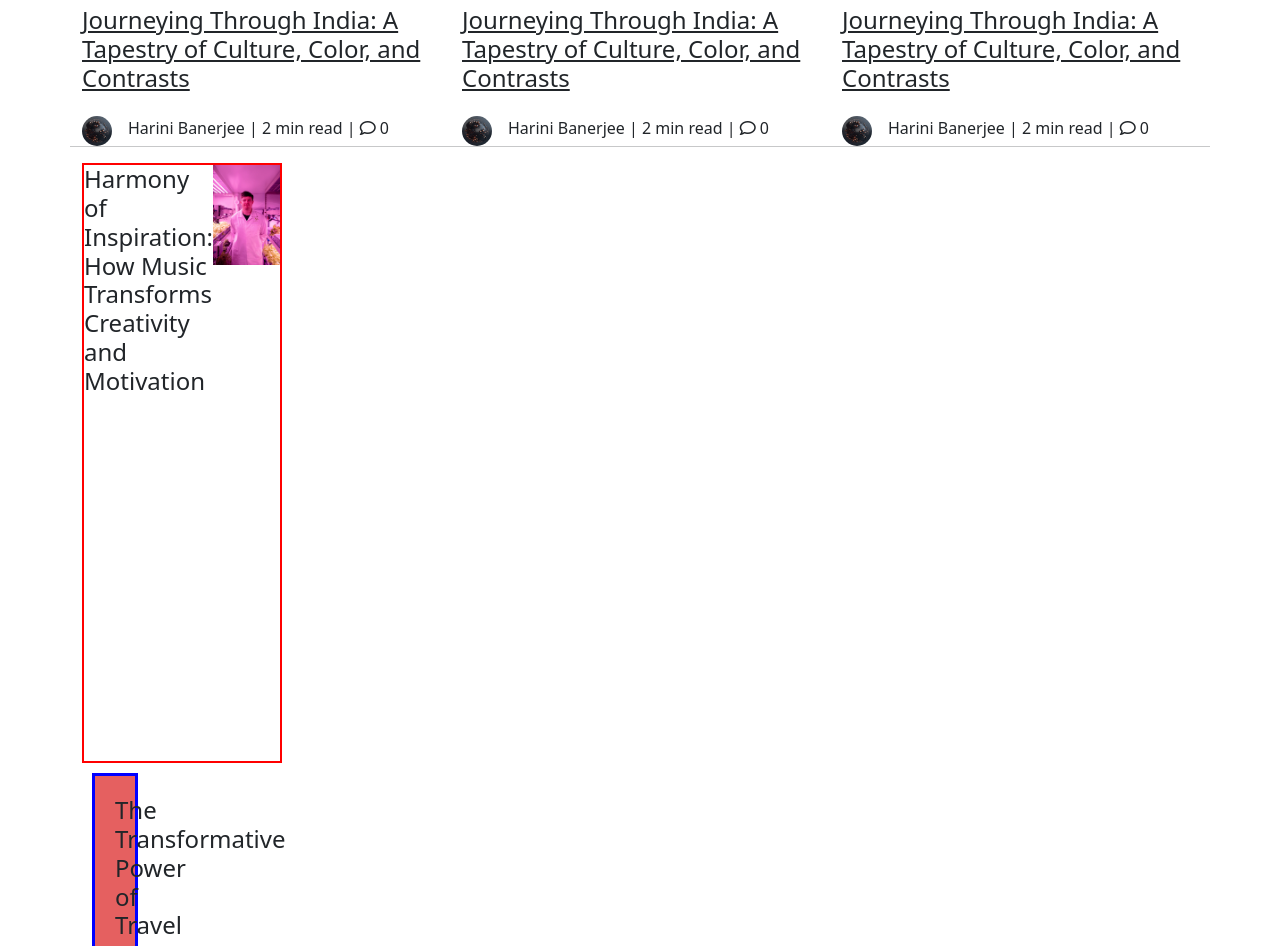
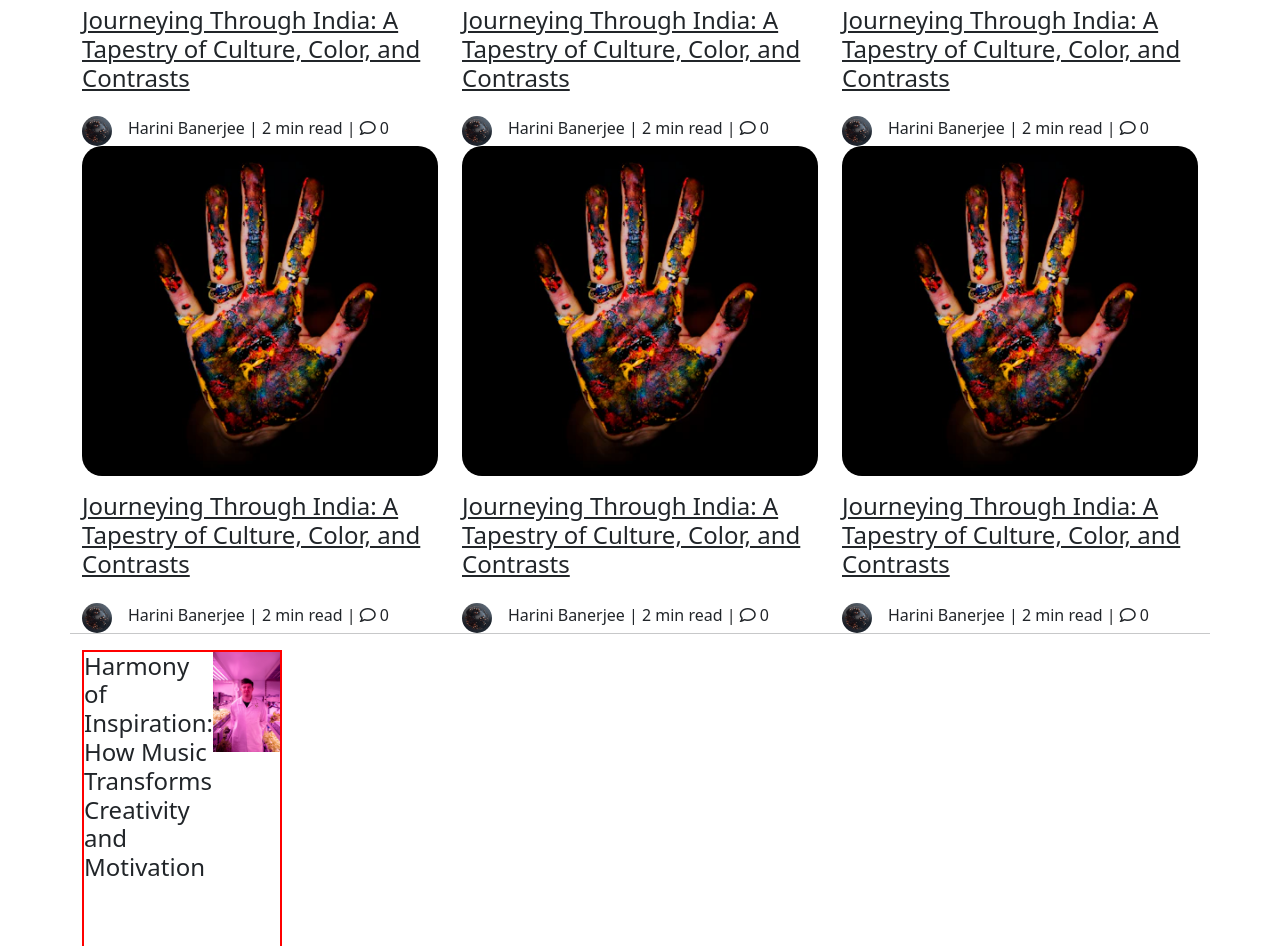
Before and after one commit to codeshrama-cloud/Sucharu, a plain HTML site: page index.html in a window 1280 px wide. Shown: the part 2902-3848 px from the top of the page. Drawn offline with nearby package versions, Linux system fonts and the light colour scheme.

Commit message:
prince push the code

```diff
--- a/index.html
+++ b/index.html
@@ -255,6 +255,51 @@
 
         </div>
       </div>
+      <div class="col-md-4">
+        <div class="tab-img mb-3">
+          <img  src="images/hand.webp" alt="Image 3">
+        </div>
+        <div class="mb-4">
+          <h4><a href="" class="text-dark">Journeying Through India: A Tapestry of Culture, Color, and Contrasts</a></h4>
+        </div>
+        <div class="d-flex gap-3">
+          <div class="avatar">
+            <img src="images/ball.webp" alt="">
+          </div>
+          <p class="mb-0">Harini Banerjee | 2 min read | <i class="fa-regular fa-comment"></i> 0</p>
+
+        </div>
+      </div>
+      <div class="col-md-4">
+        <div class="tab-img mb-3">
+          <img  src="images/hand.webp" alt="Image 3">
+        </div>
+        <div class="mb-4">
+          <h4><a href="" class="text-dark">Journeying Through India: A Tapestry of Culture, Color, and Contrasts</a></h4>
+        </div>
+        <div class="d-flex gap-3">
+          <div class="avatar">
+            <img src="images/ball.webp" alt="">
+          </div>
+          <p class="mb-0">Harini Banerjee | 2 min read | <i class="fa-regular fa-comment"></i> 0</p>
+
+        </div>
+      </div>
+      <div class="col-md-4">
+        <div class="tab-img mb-3">
+          <img  src="images/hand.webp" alt="Image 3">
+        </div>
+        <div class="mb-4">
+          <h4><a href="" class="text-dark">Journeying Through India: A Tapestry of Culture, Color, and Contrasts</a></h4>
+        </div>
+        <div class="d-flex gap-3">
+          <div class="avatar">
+            <img src="images/ball.webp" alt="">
+          </div>
+          <p class="mb-0">Harini Banerjee | 2 min read | <i class="fa-regular fa-comment"></i> 0</p>
+
+        </div>
+      </div>
       <hr>
     <div class="row">
       <div class="col-md-4">
```
